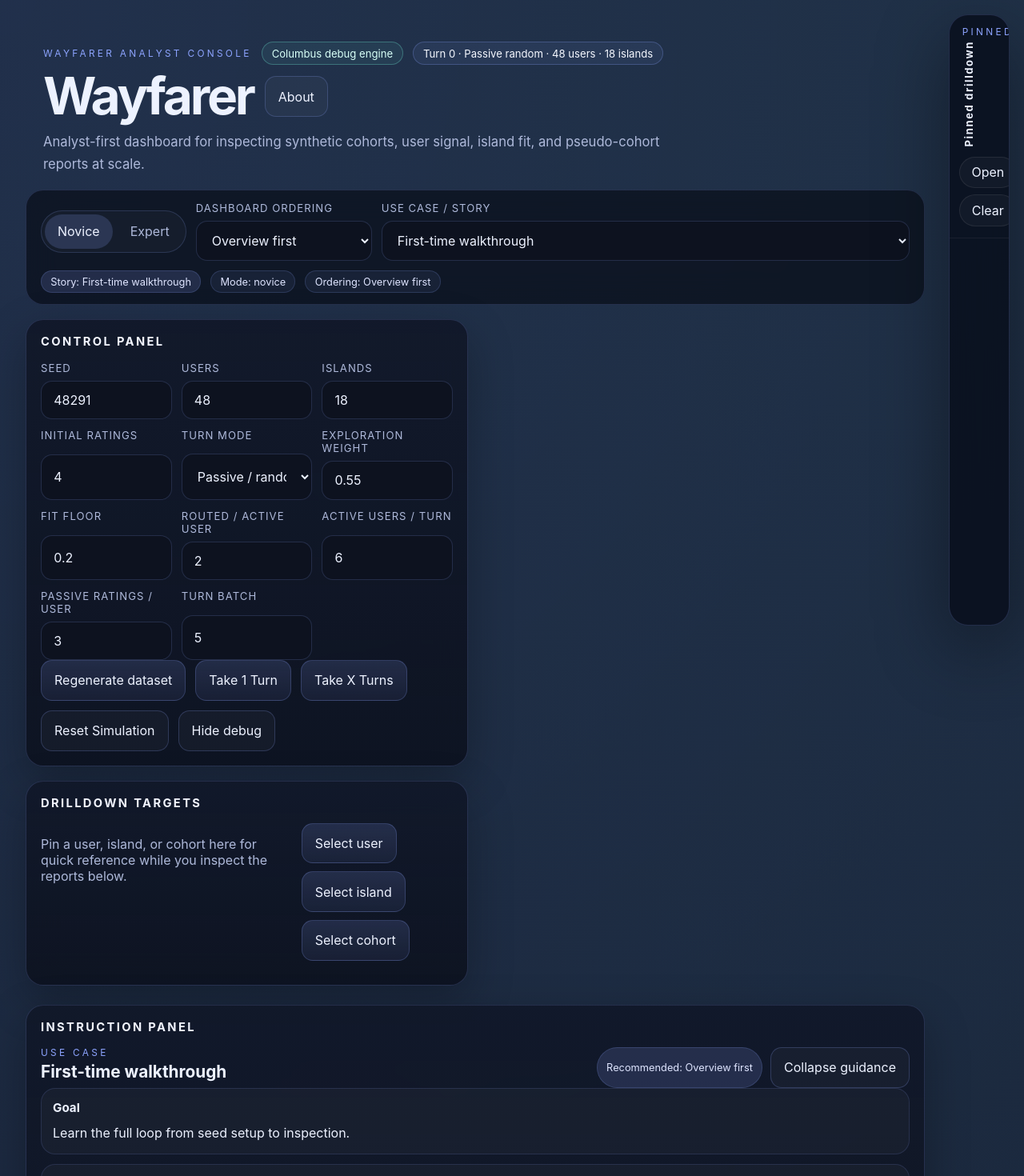
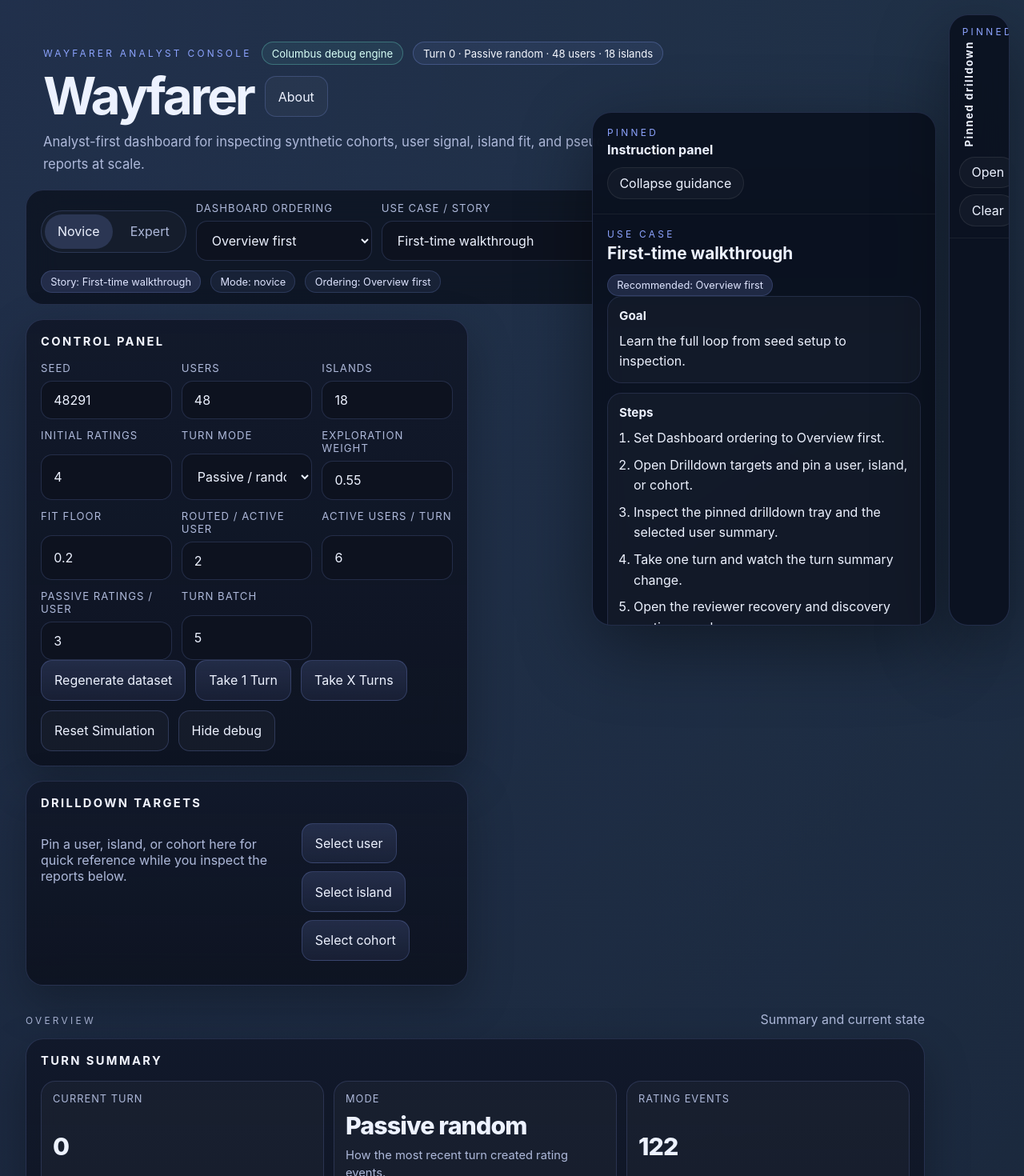
Before and after one commit to BrianUrbanek/Wayfarer, a React (Vite) app: page / in a window 1280 px wide. Shown: the top 1470 px of the page at 80% size. Built offline with nearby package versions, Linux system fonts and the light colour scheme.

Commit message:
feat: float instruction tray over dashboard

```diff
--- a/src/App.tsx
+++ b/src/App.tsx
@@ -1825,8 +1825,7 @@ export default function App() {
     }
   };
 
-  const showInstructionPanel = guidanceMode === 'novice' && guidanceOpen;
-  const showCollapsedInstruction = guidanceMode === 'novice' && !guidanceOpen;
+  const showInstructionTray = guidanceMode === 'novice';
 
   const pinnedDrilldownContent =
     pinnedDrilldownKind === 'user'
@@ -1919,7 +1918,7 @@ export default function App() {
         </div>
       </section>
 
-      <section className={`intro-grid${showInstructionPanel ? '' : ' intro-grid--expert'}`} aria-label="Controls and instructions">
+      <section className="intro-grid" aria-label="Controls and instructions">
         <div className="intro-column intro-column--controls">
           <Panel title="Control panel">
             <div className="control-strip__fields">
@@ -2083,8 +2082,48 @@ export default function App() {
 
       </section>
 
-      {showInstructionPanel ? (
-        <Panel title="Instruction panel">
+      <section className="dashboard-shell" aria-label="Analyst dashboard">
+        {visibleDashboardSections.map((sectionKey) => {
+          if (sectionKey === 'debug' && !showDebug) {
+            return null;
+          }
+
+          const section = dashboardSections[sectionKey];
+
+          return (
+            <section key={sectionKey} className={`dashboard-section dashboard-section--${sectionKey}`}>
+              <div className="section-heading dashboard-section__heading">
+                <p className="eyebrow">{section.title}</p>
+                <p className="muted">
+                  {sectionKey === 'overview'
+                    ? 'Summary and current state'
+                    : sectionKey === 'recovery'
+                      ? 'Checks on seeded anchors, signal, and recovery'
+                      : sectionKey === 'routing'
+                        ? 'Recommendations, island comparison, and pseudo-cohorts'
+                        : 'Checksums, hidden metadata, and debug-only fields'}
+                </p>
+              </div>
+              <div className="dashboard-section__panels">{section.panels}</div>
+            </section>
+          );
+        })}
+      </section>
+
+      {showInstructionTray ? (
+        <Tray
+          collapsed={!guidanceOpen}
+          title="Instruction panel"
+          className="tray--instruction"
+          style={{
+            top: '140px',
+            right: 'calc(18px + var(--tray-space, 0px))',
+            height: 'calc(100vh - 158px)'
+          }}
+          toggleCollapsedLabel="Expand guidance"
+          toggleExpandedLabel="Collapse guidance"
+          onToggle={() => setGuidanceOpen((value) => !value)}
+        >
           <div className="summary-header">
             <div>
               <p className="eyebrow">Use case</p>
@@ -2092,9 +2131,6 @@ export default function App() {
             </div>
             <div className="summary-header__actions">
               <Badge tone="accent">Recommended: {DASHBOARD_ORDERING_LABELS[selectedStory.recommendedOrdering]}</Badge>
-              <button type="button" className="button button--ghost" onClick={() => setGuidanceOpen((value) => !value)}>
-                {guidanceOpen ? 'Collapse guidance' : 'Expand guidance'}
-              </button>
             </div>
           </div>
           <div className="instruction-grid">
@@ -2123,55 +2159,19 @@ export default function App() {
               </ul>
             </section>
           </div>
-        </Panel>
-      ) : showCollapsedInstruction ? (
-        <Panel title="Instruction panel">
-          <div className="notice">
-            <strong>Guidance collapsed.</strong>
-            <p>This panel is here to tell a new reader what to prove next. Expand it if the current story is unclear.</p>
-            <button type="button" className="button button--ghost" onClick={() => setGuidanceOpen(true)}>
-              Expand guidance
-            </button>
-          </div>
-        </Panel>
+        </Tray>
       ) : null}
-
-      <section className="dashboard-shell" aria-label="Analyst dashboard">
-        {visibleDashboardSections.map((sectionKey) => {
-          if (sectionKey === 'debug' && !showDebug) {
-            return null;
-          }
-
-          const section = dashboardSections[sectionKey];
-
-          return (
-            <section key={sectionKey} className={`dashboard-section dashboard-section--${sectionKey}`}>
-              <div className="section-heading dashboard-section__heading">
-                <p className="eyebrow">{section.title}</p>
-                <p className="muted">
-                  {sectionKey === 'overview'
-                    ? 'Summary and current state'
-                    : sectionKey === 'recovery'
-                      ? 'Checks on seeded anchors, signal, and recovery'
-                      : sectionKey === 'routing'
-                        ? 'Recommendations, island comparison, and pseudo-cohorts'
-                        : 'Checksums, hidden metadata, and debug-only fields'}
-                </p>
-              </div>
-              <div className="dashboard-section__panels">{section.panels}</div>
-            </section>
-          );
-        })}
-      </section>
 
       <Tray
         collapsed={pinnedTrayCollapsed}
         title={pinnedDrilldownTitle}
+        className="tray--pinned"
         onToggle={() => setPinnedTrayCollapsed((value) => !value)}
-        onClear={() => {
+        onSecondaryAction={() => {
           setPinnedDrilldownKind(null);
           setPinnedTrayCollapsed(true);
         }}
+        secondaryActionLabel="Clear"
       >
         {pinnedDrilldownContent ? (
           pinnedDrilldownContent
--- a/src/ui/components/Tray.tsx
+++ b/src/ui/components/Tray.tsx
@@ -1,27 +1,50 @@
-import type { PropsWithChildren } from 'react';
+import type { CSSProperties, PropsWithChildren } from 'react';
 
 interface TrayProps extends PropsWithChildren {
   collapsed: boolean;
   title: string;
+  className?: string;
+  style?: CSSProperties;
+  toggleCollapsedLabel?: string;
+  toggleExpandedLabel?: string;
   onToggle: () => void;
-  onClear: () => void;
+  onSecondaryAction?: () => void;
+  secondaryActionLabel?: string;
 }
 
-export function Tray({ collapsed, title, onToggle, onClear, children }: TrayProps) {
+export function Tray({
+  collapsed,
+  title,
+  className,
+  style,
+  toggleCollapsedLabel = 'Open',
+  toggleExpandedLabel = 'Hide',
+  onToggle,
+  onSecondaryAction,
+  secondaryActionLabel,
+  children
+}: TrayProps) {
   return (
-    <aside className={`tray${collapsed ? ' tray--collapsed' : ''}`} aria-label={title}>
+    <aside className={`tray${collapsed ? ' tray--collapsed' : ''}${className ? ` ${className}` : ''}`} aria-label={title} style={style}>
       <div className="tray__rail">
         <div className="tray__rail-title">
           <p className="eyebrow">Pinned</p>
           <h2>{title}</h2>
         </div>
         <div className="tray__rail-actions">
-          <button type="button" className="icon-button tray__toggle" onClick={onToggle} aria-label={collapsed ? 'Open tray' : 'Collapse tray'}>
-            {collapsed ? 'Open' : 'Hide'}
+          <button
+            type="button"
+            className="icon-button tray__toggle"
+            onClick={onToggle}
+            aria-label={collapsed ? toggleCollapsedLabel : toggleExpandedLabel}
+          >
+            {collapsed ? toggleCollapsedLabel : toggleExpandedLabel}
           </button>
-          <button type="button" className="icon-button tray__clear" onClick={onClear} aria-label="Clear pin">
-            Clear
-          </button>
+          {onSecondaryAction && secondaryActionLabel ? (
+            <button type="button" className="icon-button tray__clear" onClick={onSecondaryAction} aria-label={secondaryActionLabel}>
+              {secondaryActionLabel}
+            </button>
+          ) : null}
         </div>
       </div>
       {!collapsed ? <div className="tray__body">{children}</div> : null}
```
